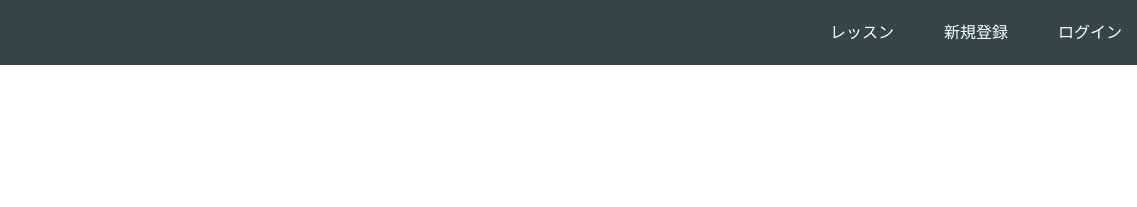
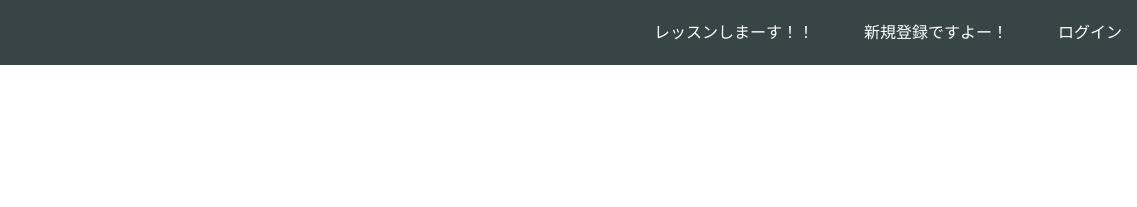
Before and after one commit to toshishimi/toshishimi.github.io, a plain HTML site: page index.html in a window 1280 px wide. Shown: the top 207 px of the page, 143-1280 px from the left. Drawn offline with Linux system fonts and the light colour scheme.

Commit message:
Update index.html

```diff
--- a/index.html
+++ b/index.html
@@ -15,8 +15,8 @@
       </div>
       <span class="fa fa-bars menu-icon"></span>
       <div class="header-right">
-        <a href="#">レッスン</a>
-        <a href="#">新規登録</a>
+        <a href="#">レッスンしまーす！！</a>
+        <a href="#">新規登録ですよー！</a>
         <a href="#" class="login">ログイン</a>
       </div>
     </div>
```
